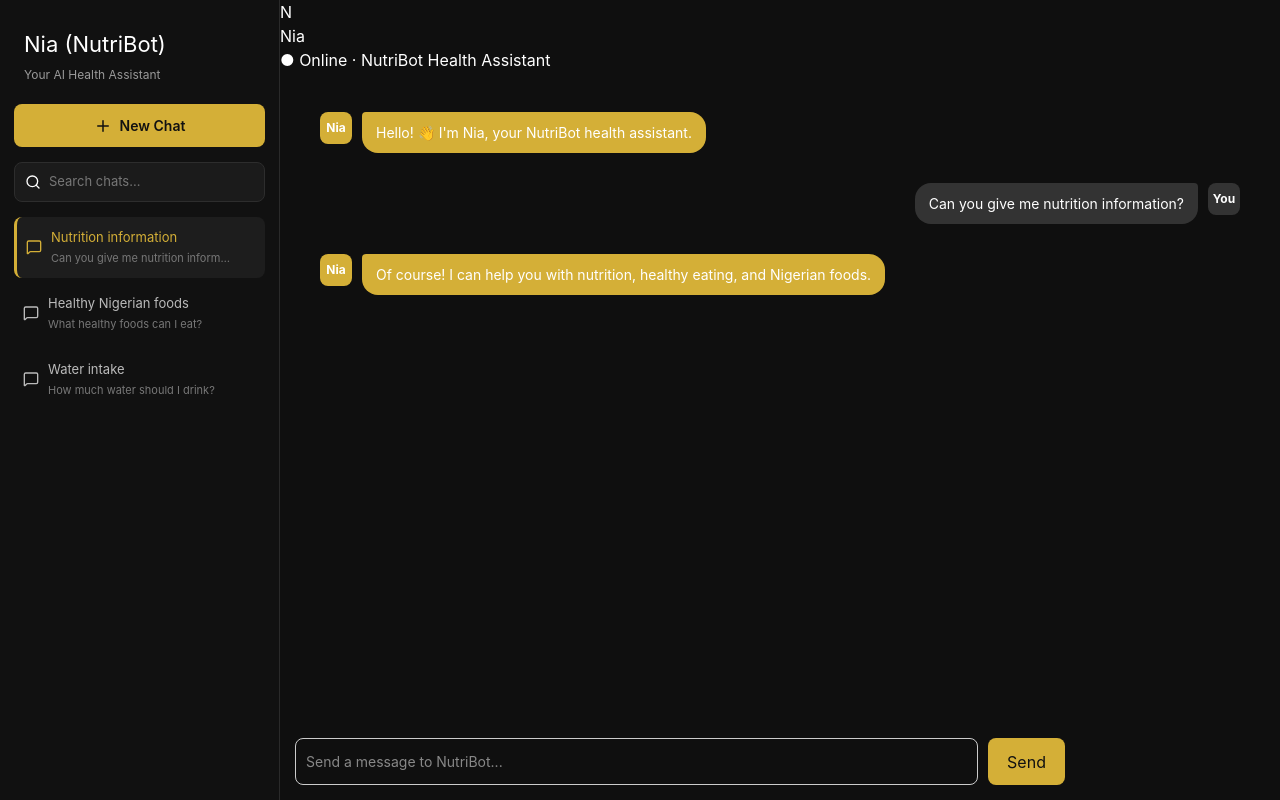
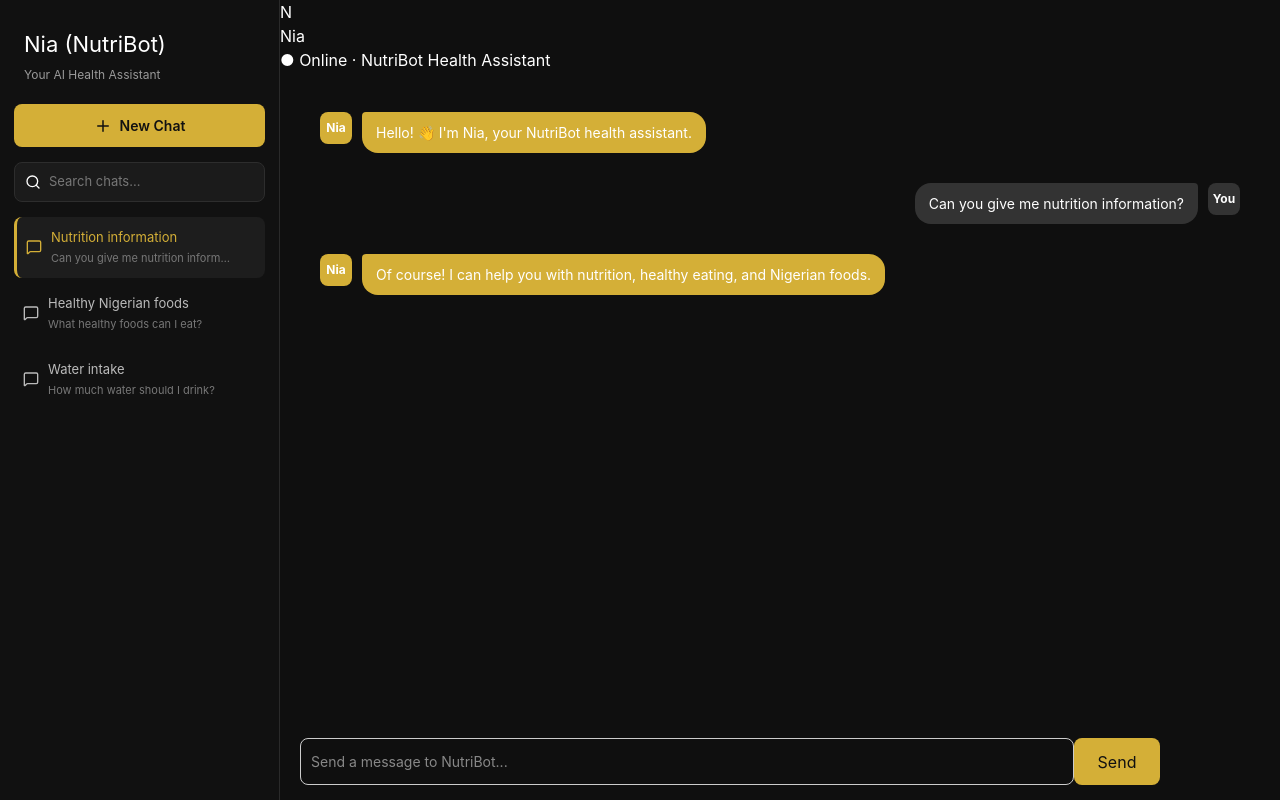
Before and after one commit to TariboMayor/NutriBot, a React app in the folder NutriBot/frontend/: page /chat in a window 1280 px wide. Built offline with nearby package versions, Linux system fonts and the light colour scheme; the HTML template or start-up script is replaced by a standard one.

Commit message:
Connect chat input to active conversations

```diff
--- a/NutriBot/frontend/src/components/chat/ChatInput.css
+++ b/NutriBot/frontend/src/components/chat/ChatInput.css
@@ -1,9 +1,14 @@
 .chat-input-container {
+  width: 90%;
   display: flex;
-  gap: 10px;
-  padding: 15px;
-  width: 80%;
+  justify-content: center;
+  padding: 15px 20px;
   box-sizing: border-box;
+}
+
+.chat-input-container form {
+  width: 50%;
+  max-width: 100px;
 }
 
 .chat-input {
--- a/NutriBot/frontend/src/components/chat/ChatInput.jsx
+++ b/NutriBot/frontend/src/components/chat/ChatInput.jsx
@@ -1,7 +1,7 @@
 import { useState } from "react";
 import "./ChatInput.css";
 
-function ChatInput({ chatMessages, setChatMessages }) {
+function ChatInput({ activeConversation, setConversations }) {
   const [inputText, setInputText] = useState("");
 
   function saveInputText(event) {
@@ -19,7 +19,18 @@ function ChatInput({ chatMessages, setChatMessages }) {
       content: inputText,
     };
 
-  setChatMessages([...chatMessages, newMessage]);
+    // Add the user's message
+    setConversations((prev) =>
+      prev.map((conversation) =>
+        conversation.id === activeConversation?.id
+          ? {
+              ...conversation,
+              messages: [...conversation.messages, newMessage],
+              last_message: inputText,
+            }
+          : conversation,
+      ),
+    );
 
     try {
       const response = await fetch("http://localhost:5000/api/chat", {
@@ -34,13 +45,24 @@ function ChatInput({ chatMessages, setChatMessages }) {
 
       const data = await response.json();
 
+      // Create Nia's message
       const botMessage = {
         id: crypto.randomUUID(),
         role: "assistant",
         content: data.reply,
       };
 
-    setChatMessages([...chatMessages, newMessage, botMessage]);
+      // Add only Nia's message
+      setConversations((prev) =>
+        prev.map((conversation) =>
+          conversation.id === activeConversation?.id
+            ? {
+                ...conversation,
+                messages: [...conversation.messages, botMessage],
+              }
+            : conversation,
+        ),
+      );
     } catch (error) {
       console.error("Error sending message:", error);
     }
--- a/NutriBot/frontend/src/pages/ChatPage.jsx
+++ b/NutriBot/frontend/src/pages/ChatPage.jsx
@@ -5,7 +5,7 @@ import ConversationList from "../components/Conversation/ConversationList";
 import "./ChatPage.css";
 
 function ChatPage() {
-  const [chatMessages, setChatMessages] = useState([]);
+  //const [chatMessages, setChatMessages] = useState([]);
 
   const [conversations, setConversations] = useState([
     {
@@ -85,18 +85,19 @@ function ChatPage() {
   const [activeId, setActiveId] = useState("1");
 
   const activeConversation = conversations.find(
-  (conversation) => conversation.id === activeId
+    (conversation) => conversation.id === activeId,
   );
   const createConversation = () => {
     const newConversation = {
       id: Date.now().toString(),
       title: "New Conversation",
       last_message: "",
+      messages: [],
     };
 
     setConversations((prev) => [newConversation, ...prev]);
+
     setActiveId(newConversation.id);
-    setChatMessages([]);
   };
 
   const deleteConversation = (id) => {
@@ -106,7 +107,7 @@ function ChatPage() {
 
     if (activeId === id) {
       setActiveId(null);
-      setChatMessages([]);
+      // setChatMessages([]);
     }
   };
 
@@ -139,9 +140,7 @@ function ChatPage() {
 
               <h1>Welcome to NutriBot 👋</h1>
 
-      <p>
-        I'm Nia, your health and nutrition assistant.
-      </p>
+              <p>I'm Nia, your health and nutrition assistant.</p>
 
               <p>
                 Ask me about nutrition, Nigerian foods, healthy eating,
@@ -149,14 +148,12 @@ function ChatPage() {
               </p>
             </div>
           ) : (
-    <ChatMessages
-      chatMessages={activeConversation?.messages || []}
-    />
+            <ChatMessages chatMessages={activeConversation?.messages || []} />
           )}
         </div>
         <ChatInput
-          chatMessages={chatMessages}
-          setChatMessages={setChatMessages}
+          activeConversation={activeConversation}
+          setConversations={setConversations}
         />
       </main>
     </div>
```
Lines whose indentation alone changed are shown as unchanged.
